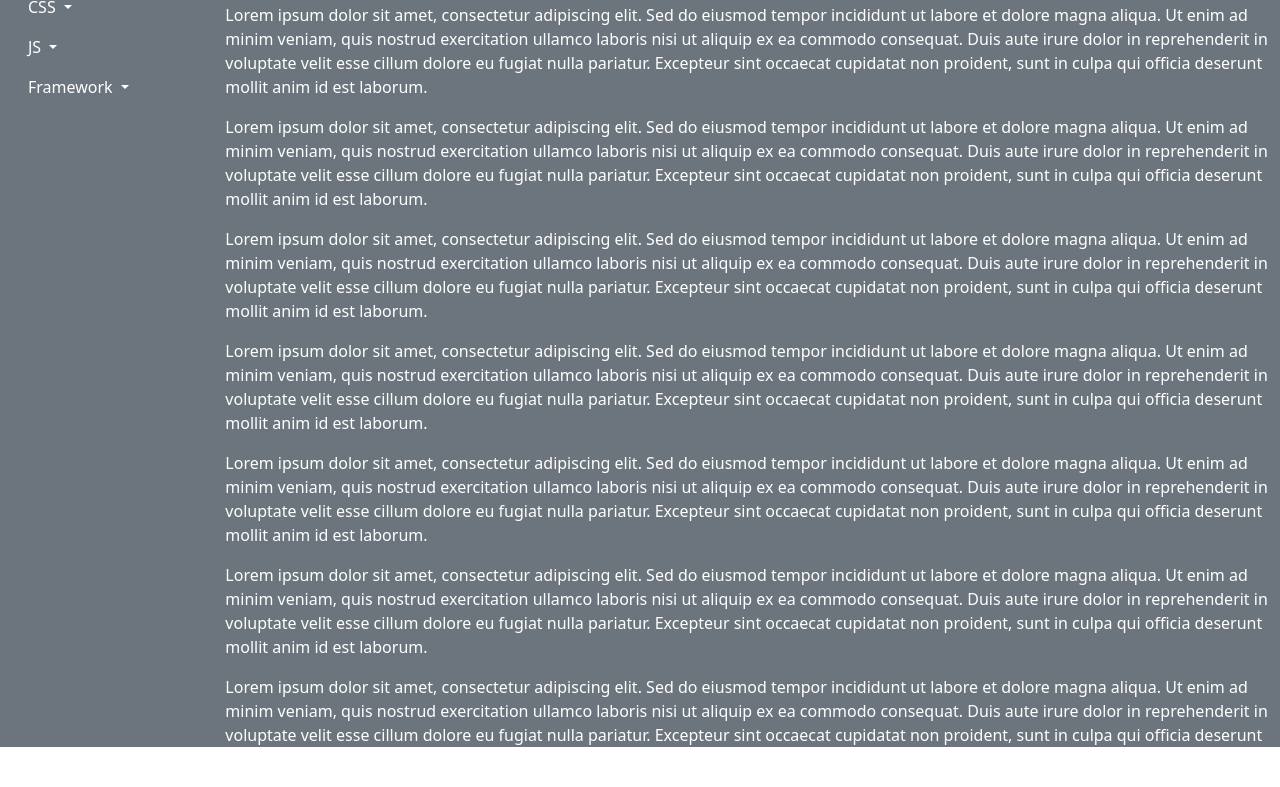
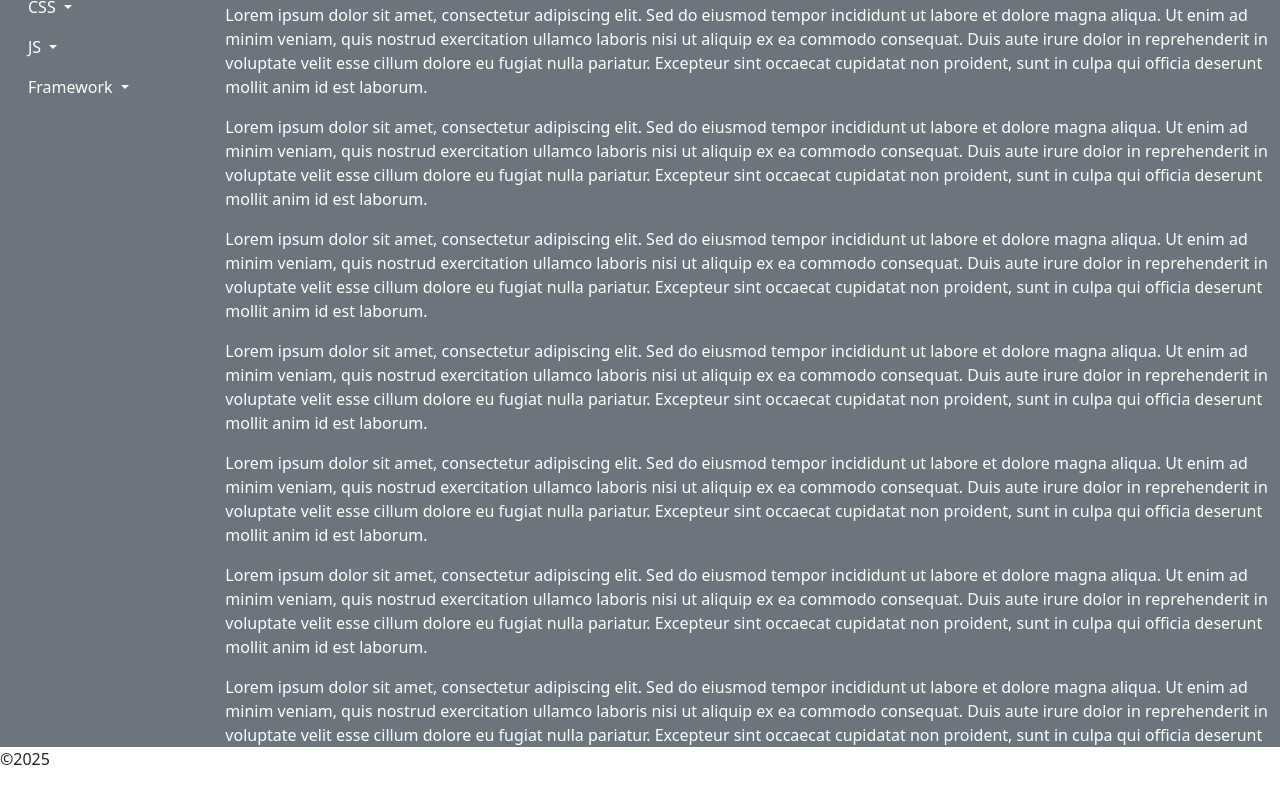
Before and after one commit to leofear11-ux/KotranaHackathon, a website: page src/index.html in a window 1280 px wide. Shown: the part 141-928 px from the top of the page. Before the commit the page ends 888 px from the top, so only its background shows below. Drawn offline with nearby package versions, Linux system fonts and the light colour scheme.

Commit message:
Ajout footer

```diff
--- a/src/index.html
+++ b/src/index.html
@@ -83,6 +83,12 @@
         </div>
     </div>
 
+    <footer>
+      <div>
+        <p>&copy;2025</p>
+      </div>
+    </footer>
+
 
     <script src="../node_modules/bootstrap/dist/js/bootstrap.bundle.min.js"></script>
 </body>
```
